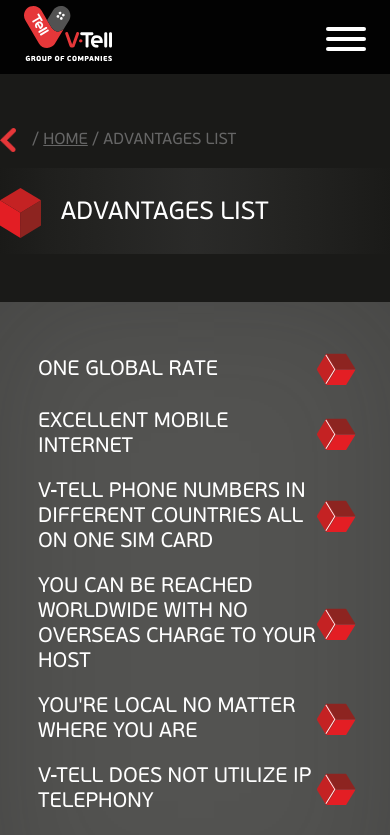
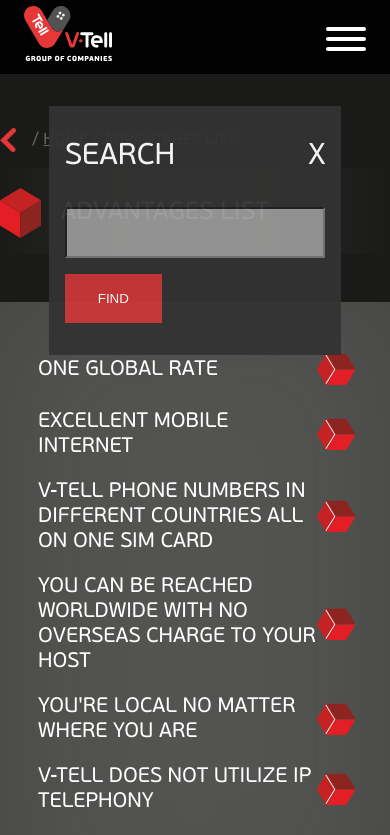
Before and after one commit to kdjordan/vtell, a Vue app: page /advantages-list/0 in a window 390 px wide. Shown: the top 835 px of the page. Built offline with nearby package versions, Linux system fonts and the light colour scheme.

Commit message:
FEAT: added seach modal in Header - needs mobil FN

```diff
--- a/src/components/Header.vue
+++ b/src/components/Header.vue
@@ -8,7 +8,7 @@
             </div>
             <div class="menu-container">
             <nav class="nav-menu nav-menu__upper">
-                <router-link class="nav-link nav-link__upper" to="/search">
+                <router-link class="nav-link nav-link__upper" to="/" @click.native="launchSearchModal()">
                     <span class="nav-link__container">
                         <div class="nav-link__container--text">Search</div>
                         <img class="icon" src="../assets/nav/search.svg" alt="">
@@ -180,6 +180,18 @@
             </div>
         </div>
     </nav>
+    <div v-if="searchModal" class="search-modal">
+        <div class="search-modal__top">
+            <div>SEARCH</div>
+            <div @click.prevent="searchModal = false">X</div>
+        </div>
+        <div class="search-modal__mid">
+            <input type="text" name="" id="">
+        </div>
+        <div class="search-modal__bot">
+            <button>FIND</button>
+        </div>
+    </div>
 </div>
 </template>
 
@@ -188,7 +200,8 @@
     data() {
         return {
             mobileOpen: true,
-            addOpaqueBack: false
+            addOpaqueBack: false,
+            searchModal: true
         }
     },
     methods: {
@@ -202,6 +215,10 @@
         closeMobile() {
             console.log('closing');
             this.mobileOpen = true;
+        },
+        launchSearchModal() {
+            console.log('clicked');
+            this.searchModal = !this.searchModal;
         }
     },
     created() {
@@ -215,6 +232,53 @@
 
 <style lang="scss">
 @import '../scss/_variables.scss';
+
+.search-modal {
+    display: flex;
+    flex-direction: column;
+    background: #333;
+    z-index: 111;
+    position: absolute;
+    top: 12.5%;
+    left: 12.5%;
+    color: white;
+    width: 75%;
+    padding: 2rem 1rem;
+    filter: opacity(95%);
+
+    &__top {
+        display: flex;
+        justify-content: space-between;
+        align-items: center;
+        font-size: 30px;
+        margin-bottom: 2rem;
+
+        & div:nth-child(2) {
+            cursor: pointer;
+        }
+    }
+
+    &__mid {
+        & input {
+            width: 100%;
+            padding: 1rem 0;
+            background-color: rgba(254, 254, 254, 0.5);
+            margin-bottom: 1rem;
+        }
+    }
+
+    &__bot {
+        display: flex;
+        align-content: flex-start;
+       & button {
+           text-align: left;
+           background: $red;
+           color: white;
+           border: 1px solid transparent;
+           padding: 1rem 2rem;
+       }
+    }
+}
 
 .header {
     position: fixed;
```
